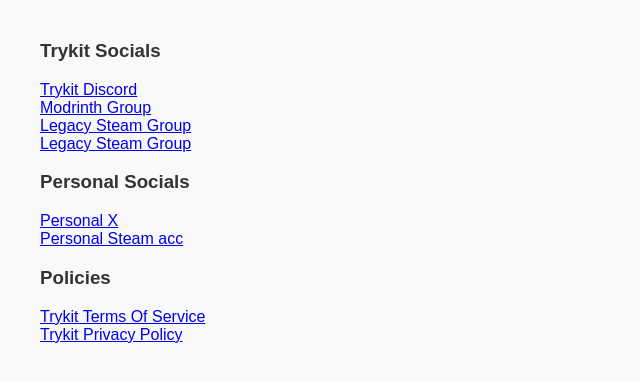
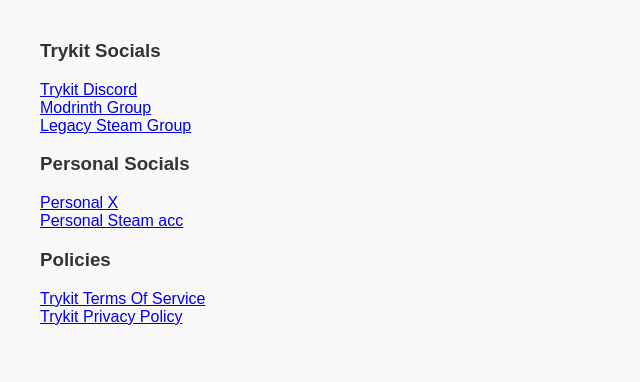
Before and after one commit to RayT11/rayt11.github.io, a plain HTML site: page index.html in a window 1280 px wide. Shown: the whole page, without its empty margins (0-640 px from the left). Drawn offline with Linux system fonts and the light colour scheme.

Commit message:
Removed Duplicate
;-l

```diff
--- a/index.html
+++ b/index.html
@@ -37,7 +37,6 @@
 <a href="discord.gg/E74brwUCwK">Trykit Discord</a> <br />
 <a href="https://modrinth.com/organization/trykit">Modrinth Group</a> <br />
 <a href="https://steamcommunity.com/groups/Redified">Legacy Steam Group</a> <br />
-<a href="https://steamcommunity.com/groups/Redified">Legacy Steam Group</a> <br />
 <h3>Personal Socials</h3>
 <a href="https://x.com/raygames123">Personal X</a> <br />
 <a href="https://steamcommunity.com/profiles/76561199097335358/">Personal Steam acc</a> <br />
```
